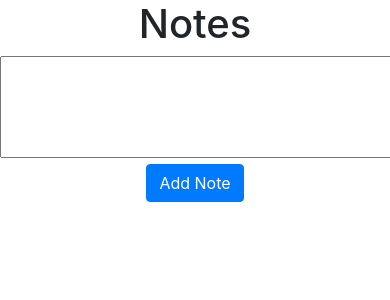
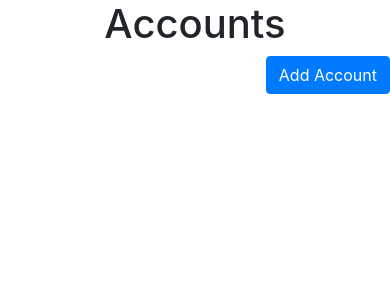
Before and after one commit to gezzyz/IPR-BusinessAcc, a Flask app: page / in a window 390 px wide; the page is wider, and only the part inside the window is pictured. Shown: the part 56-356 px from the top of that part. Run offline with Flask 3, Linux system fonts and the light colour scheme; a user stored in the database is signed in; parts of the project's set-up code (start-up, migrations or seed data) failed here and were passed over; some libraries are stand-ins or nearby versions.

Commit message:
Business account push

```diff
--- a/website/__init__.py
+++ b/website/__init__.py
@@ -17,7 +17,7 @@ def create_app():
     app.register_blueprint(views, url_prefix='/')
     app.register_blueprint(auth, url_prefix='/')
 
-    from .models import User, Note
+    from .models import User
 
     create_database(app)
 
--- a/website/static/index.js
+++ b/website/static/index.js
@@ -1,7 +1,7 @@
-function deleteNote(noteId){
-    fetch('/delete-node',{
+function deleteAccount(phoneNumb){
+    fetch('/delete-acc',{
         method: 'POST',
-        body: JSON.stringify({noteId:noteId})
+        body: JSON.stringify({phoneNumb:phoneNumb})
     }).then((_res) => {
         window.location.href="/";
     });
--- a/website/templates/home.html
+++ b/website/templates/home.html
@@ -1,17 +1,14 @@
 {%extends "base.html" %}{% block title %}Home{% endblock %}
 {%block content %}
-<h1 align="center">Notes</h1>
-<form method="POST">
-    <div align="center">
-        <textarea name="note" id="note" rows="4" cols="80"></textarea>
-        <br />
-        <button type="sumbit" class="btn btn-primary">Add Note</button>
-    </div>
-</form>
-<ul class="list-group list-group-flush" id="notes">
-    {%for note in user.notes %}
-    <li class="list-group-item">{{note.data}}
-        <button type="button" class="close" onClick="deleteNote('{{note.id}}')">
+<h1 align="center">Accounts</h1>
+<div align="right">
+   <a href="/add-account" class="btn btn-primary">Add Account</a>
+</div>
+
+<ul class="list-group list-group-flush" id="accounts">
+    {%for account in user.accounts %}
+    <li class="list-group-item">{{account.name}}
+        <button type="button" class="close" onClick="deleteAccount('{{account.phone}}')">
             <span aria-hidden="true">&times;</span>
         </button>
     </li>
--- a/website/view.py
+++ b/website/view.py
@@ -2,7 +2,7 @@
 
 from flask import Blueprint, render_template, request, flash, jsonify
 from flask_login import login_required, current_user
-from .models import Note
+from .models import Note, Account
 from . import db
 import json
 
@@ -11,27 +11,38 @@ views = Blueprint('views', __name__)
 @views.route('/', methods=['GET', 'POST'])
 @login_required
 def home():
-    if request.method == 'POST':
-        note = request.form.get('note')
-
-        if len(note) < 1:
-            flash("Note too short!", category="error")
-        else:
-            new_note = Note(data=note, user_id=current_user.id)
-            db.session.add(new_note)
-            db.session.commit()
-            flash("Note added", category="success")
-
     return render_template("home.html", user=current_user)
 
-@views.route('/delete-node', methods=['POST'])
+@views.route('/delete-acc', methods=['POST'])
 def delete_node():
-    note = json.loads(request.data)
-    noteId = note['noteId']
-    note= Note.query.get(noteId)
-    if note:
-        if note.user_id == current_user.id:
-            db.session.delete(note)
+    acc = json.loads(request.data)
+    acc_phone = acc['phoneNumb']
+    acc= Account.query.get(acc_phone)
+    if acc:
+        if acc.user_id == current_user.id:
+            db.session.delete(acc)
             db.session.commit()
 
     return jsonify({})
+
+@views.route('/add-account', methods=['GET', 'POST'])
+def add_account():
+    if request.method == 'POST':
+        name = request.form.get('name')
+        phone = request.form.get('phone')
+        address = request.form.get('address')
+        notes = request.form.get('notes')
+
+        if len(name) < 1:
+            flash("Business name too short", category='error')
+        elif len(phone) < 9:
+            flash("Phone Number is required!")
+        else:
+            new_acc = Account(phone=phone, name=name, address=address, notes=notes, user_id=current_user.id)
+            db.session.add(new_acc)
+            db.session.commit()
+            flash("Account added", category="success")
+
+        return render_template("home.html", user=current_user)
+    else:
+        return render_template("add_account.html", user=current_user)
```
Also changed, not shown: website/models.py (+6 -5 lines), website/templates/add_account.html (added, +46 -0 lines), instance/database.db.
